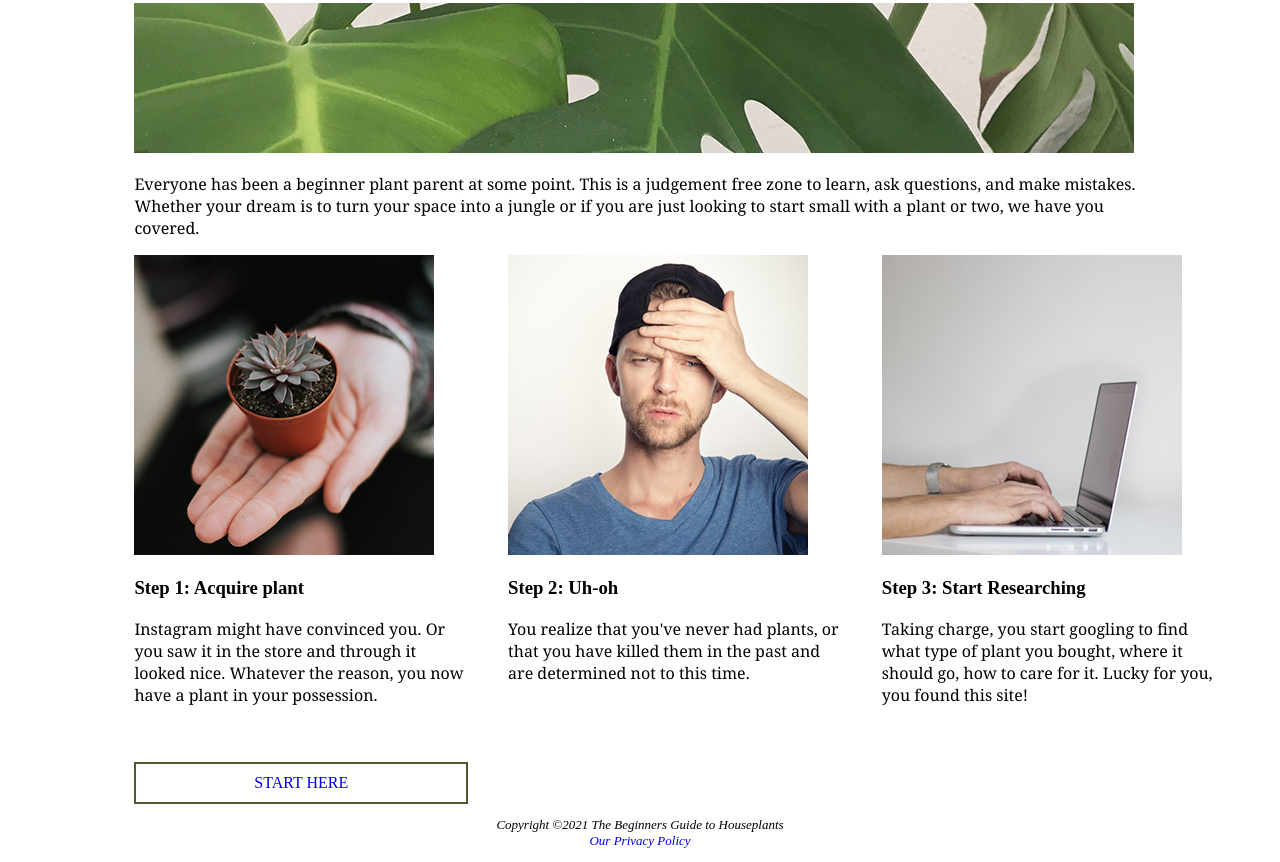
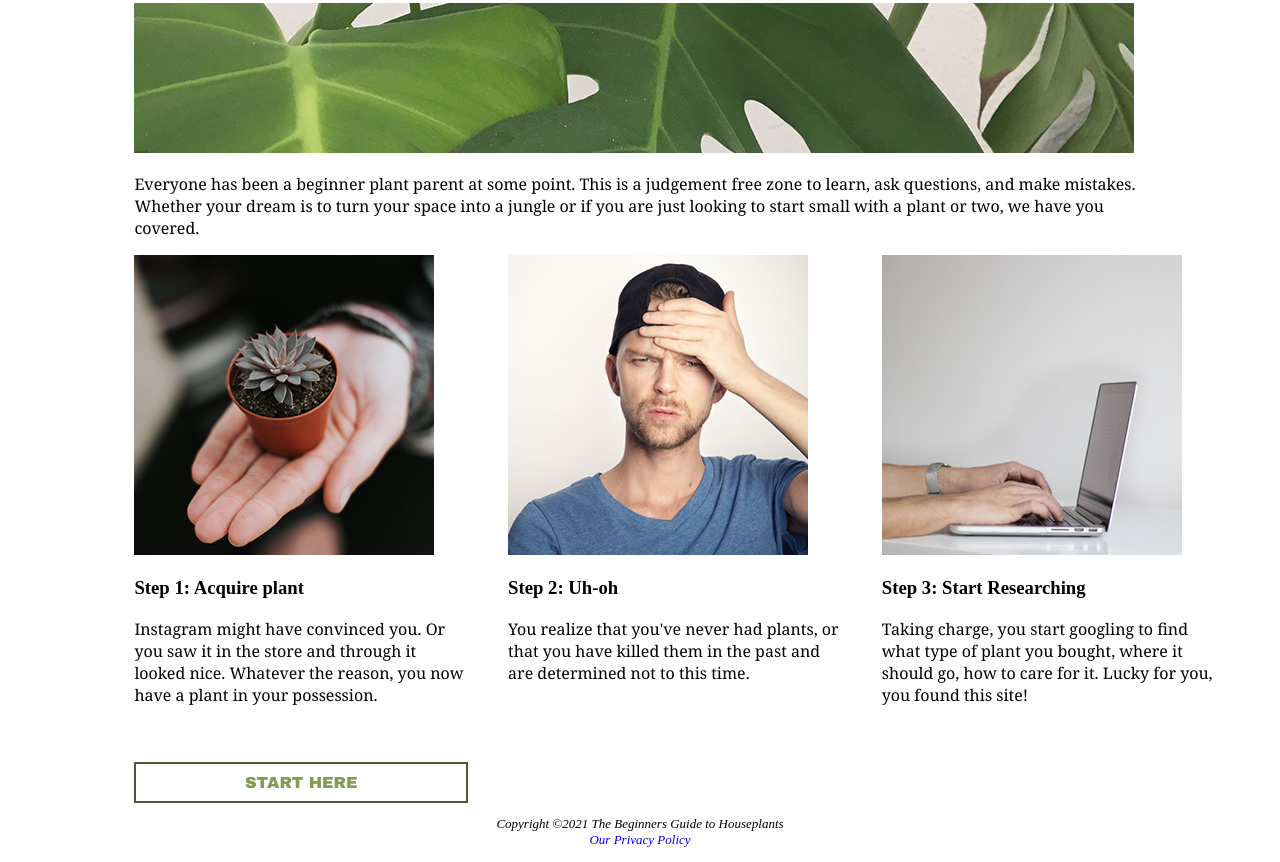
Before and after one commit to ewuerslin/FinalProject, a plain HTML site: page index.html in a window 1280 px wide. Shown: the part 298-1160 px from the top of the page. Drawn offline with Linux system fonts and the light colour scheme.

Commit message:
button change

```diff
--- a/style.css
+++ b/style.css
@@ -94,9 +94,10 @@ img {
     border: 2px solid #4b5a30;
     text-align: center;
     padding: 10px;
+    font-family: "Arial Black", Arial, sans-serif;
+    color: #819c53;
+}
 
-
-}
 
 .homepagesection {
     text-align: center;
```
